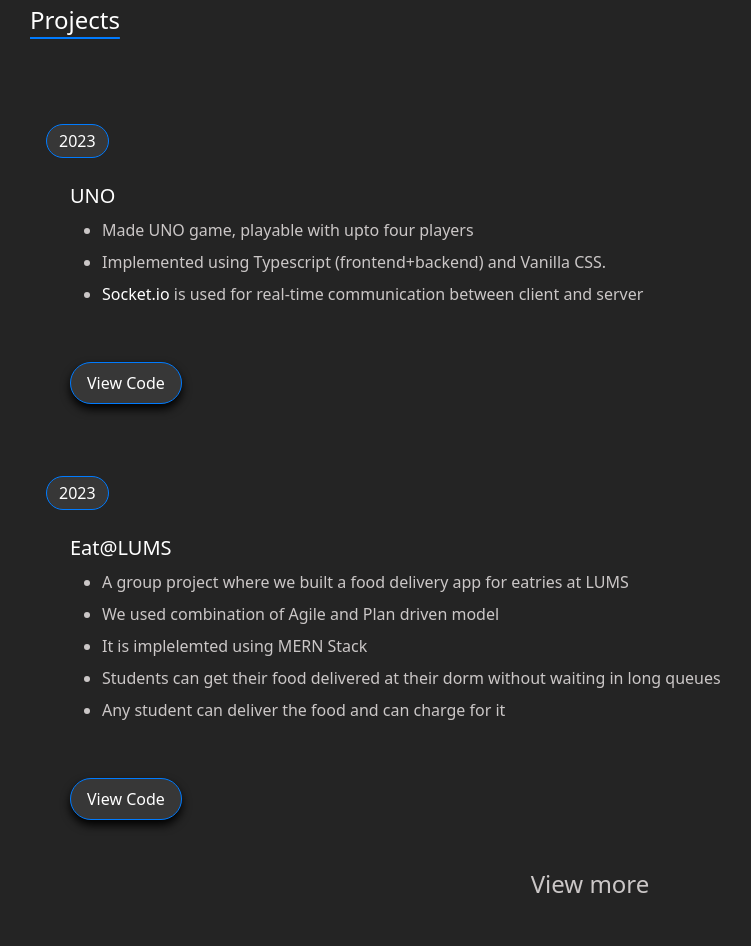
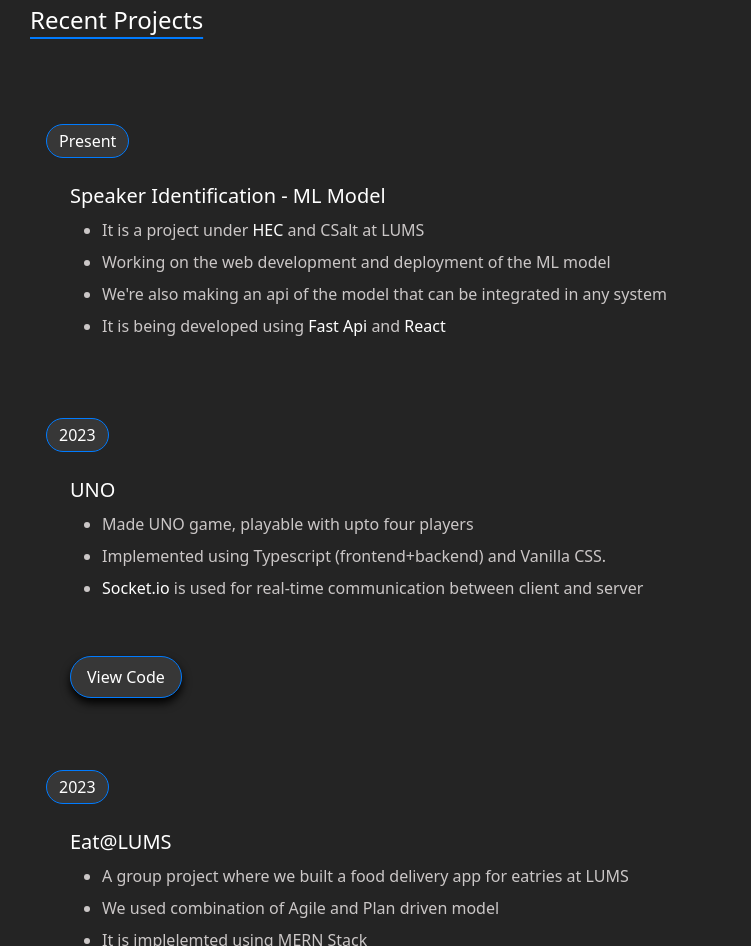
Before and after one commit to Qa5imm/qa5imm.github.io, a website: page index.html in a window 1280 px wide. Shown: the part 700-1646 px from the top of the page, without its empty margins (82-833 px from the left). Drawn offline with Linux system fonts and the light colour scheme.

Commit message:
project added

```diff
--- a/index.html
+++ b/index.html
@@ -115,7 +115,7 @@
         </h1>
 
         <p class="text-icons text-md w-10/12 md:w-full">
-          A Computer Science Junior, at LUMS, pursuing his degree with great
+          A Computer Science Senior, at LUMS, pursuing his degree with great
           enthusiasm and ambition for learning. Adept at Python, Javacscript,
           ReactJS, Typescript, Nodejs, ExpressJS, C++, MATLAB, Tailwind, HTML5.
           Moreover, skilled in various machine learning libraries, i.e., pandas,
@@ -243,7 +243,7 @@
         <h1
           class="text-2xl text-white underline underline-offset-8 decoration-blue mb-16"
         >
-          Projects
+          Recent Projects
         </h1>
       </div>
       <div
@@ -253,8 +253,66 @@
             <button
               class="border border-blue text-white px-3 py-1 rounded-full bg-bord hover:bg-blue mr-2"
             >
+              Present
+            </button>
+            <div id="9-name" class="flex flex-col ml-6 mt-6">
+              <p class="text-white text-xl mb-2">Speaker Identification - ML Model</p>
+              <ul class="list-disc ml-8">
+                <li class="text-text mb-2 text-md">
+                  It is a project under <a
+                  href="https://www.hec.gov.pk/english/Pages/default.aspx"
+                  target="_blank"
+                  class="text-white hover:underline"
+                  >HEC</a
+                > and CSalt at LUMS
+                </li>
+                <li class="text-text mb-2 text-md">
+                  Working on the web development and deployment of the ML model
+                </li>
+                <li class="text-text mb-2 text-md">
+                  We're also making  an api of the model that can be integrated in any system
+                </li>
+                <li class="text-text mb-2 text-md">
+                  It is  being developed  using
+                  <a
+                    href="https://fastapi.tiangolo.com/lo/"
+                    target="_blank"
+                    class="text-white hover:underline"
+                    >Fast Api</a
+                  >
+                  and
+                  <a
+                    href="https://react.dev/"
+                    target="_blank"
+                    class="text-white hover:underline"
+                    >React</a
+                  >
+                </li>
+              </ul>
+              <!-- <div id="details-button" class="mt-12">
+                <button
+                  class="shadow-black shadow-[0px_5px_10px] border border-blue text-white px-4 py-2 rounded-full bg-bord hover:bg-blue"
+                >
+                  <a
+                    target="_blank"
+                    href="https://github.com/Qa5imm/UNO-Game.git"
+                    class="text-md"
+                    >View Code</a
+                  >
+                </button>
+              </div> -->
+            </div>
+          </div>
+      <div
+            id="skills-9"
+            class="pl-4 pt-6 pb-12 md:w-10/12"
+          >
+            <button
+              class="border border-blue text-white px-3 py-1 rounded-full bg-bord hover:bg-blue mr-2"
+            >
               2023
             </button>
+
             <div id="9-name" class="flex flex-col ml-6 mt-6">
               <p class="text-white text-xl mb-2">UNO</p>
               <ul class="list-disc ml-8">
```
Also changed, not shown: resume.html (+18 -13 lines), 1 other file.
